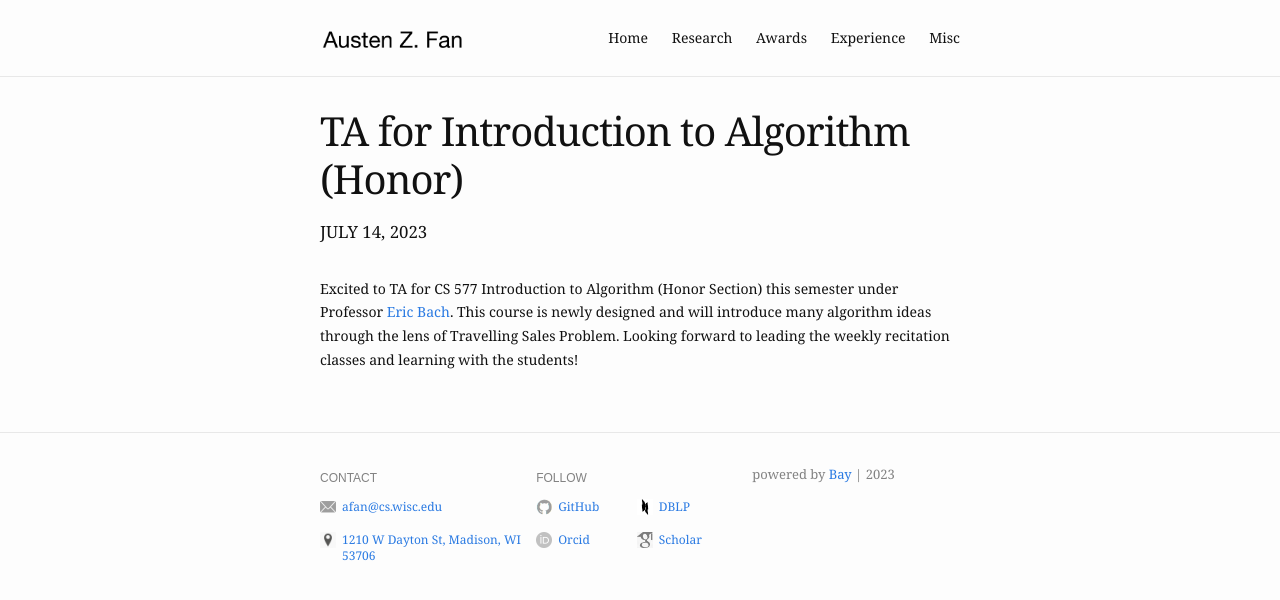
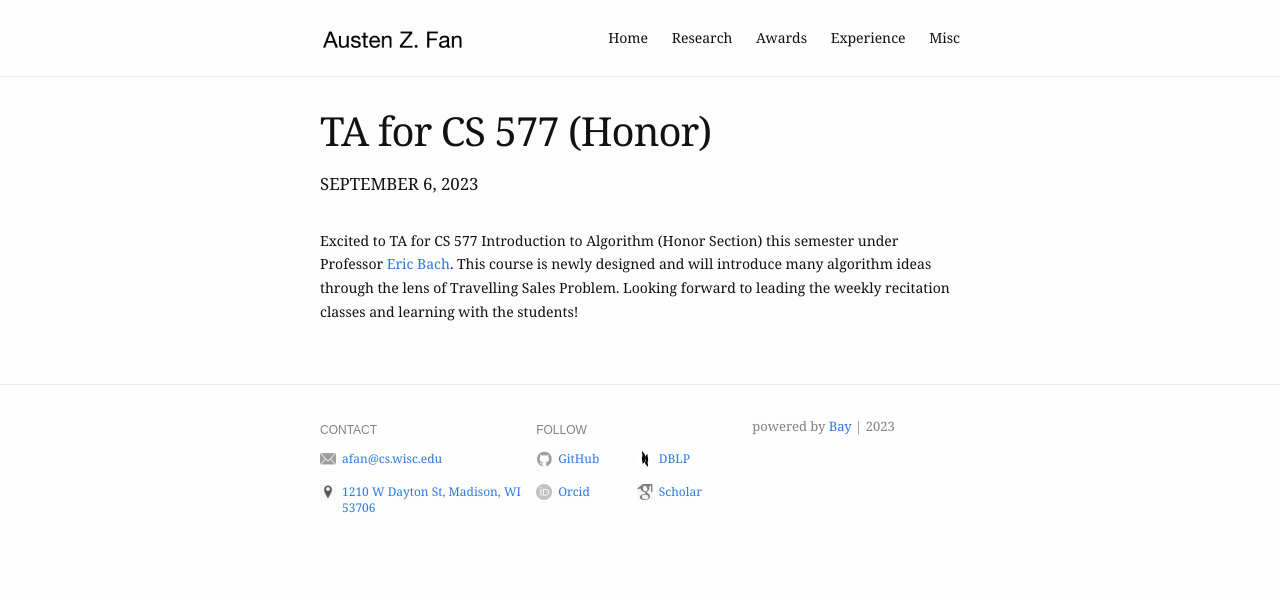
Before and after one commit to Austen-Z-Fan/Austen-Z-Fan.github.io, a Jekyll site: the page built from _posts/2023-09-01-TA.md, in a window 1280 px wide. Shown: the top 600 px of the page. Built offline with Jekyll 4.4.1, drawn with Linux system fonts in a browser that asks for light colours.

Commit message:
Update 2023-09-01-TA.md

```diff
--- a/_posts/2023-09-01-TA.md
+++ b/_posts/2023-09-01-TA.md
@@ -1,7 +1,7 @@
 ---
 layout: post
-title:  "TA for Introduction to Algorithm (Honor)"
-date:   2023-07-14
+title:  "TA for CS 577 (Honor)"
+date:   2023-09-06
 blurb: "TA"
 ---
 
```
